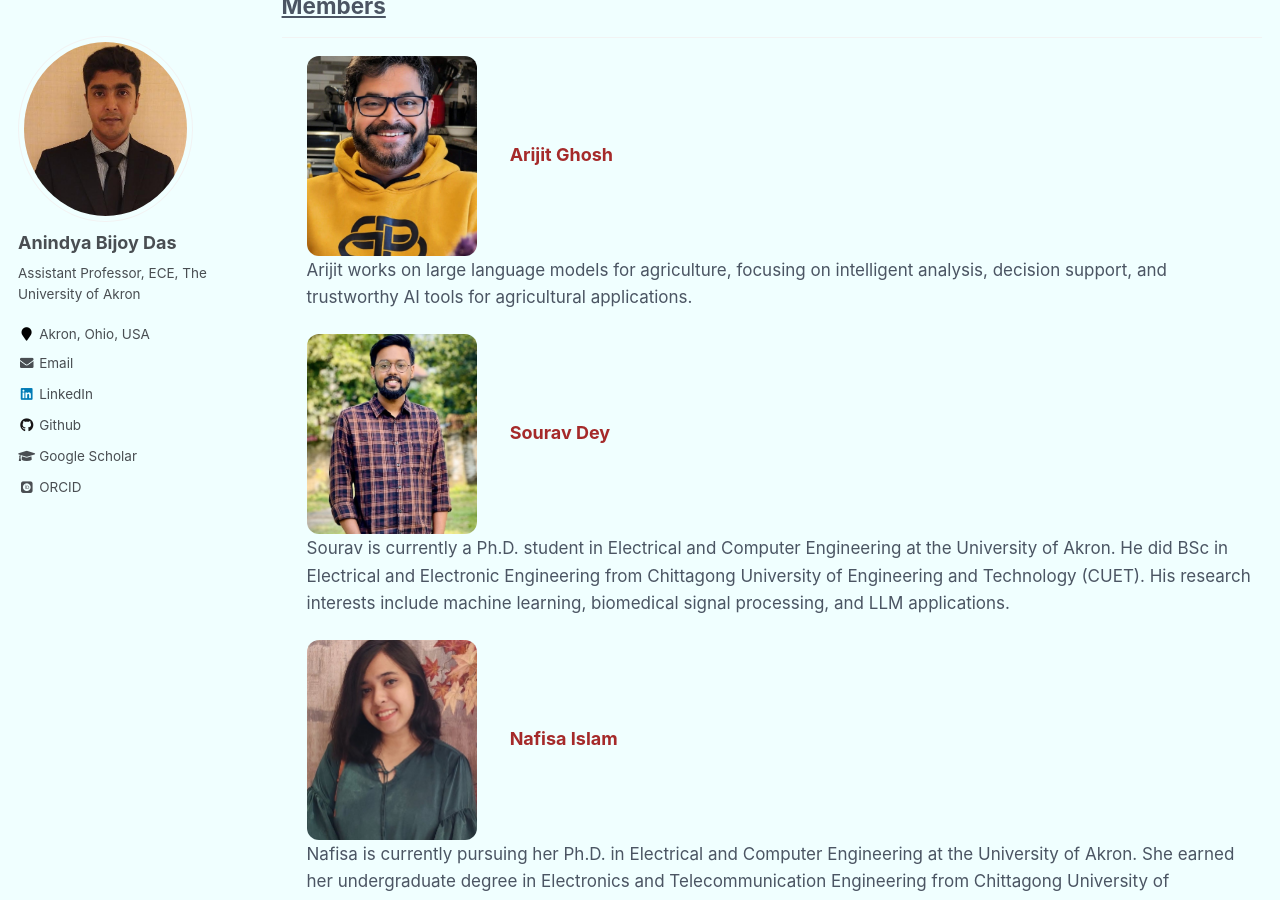
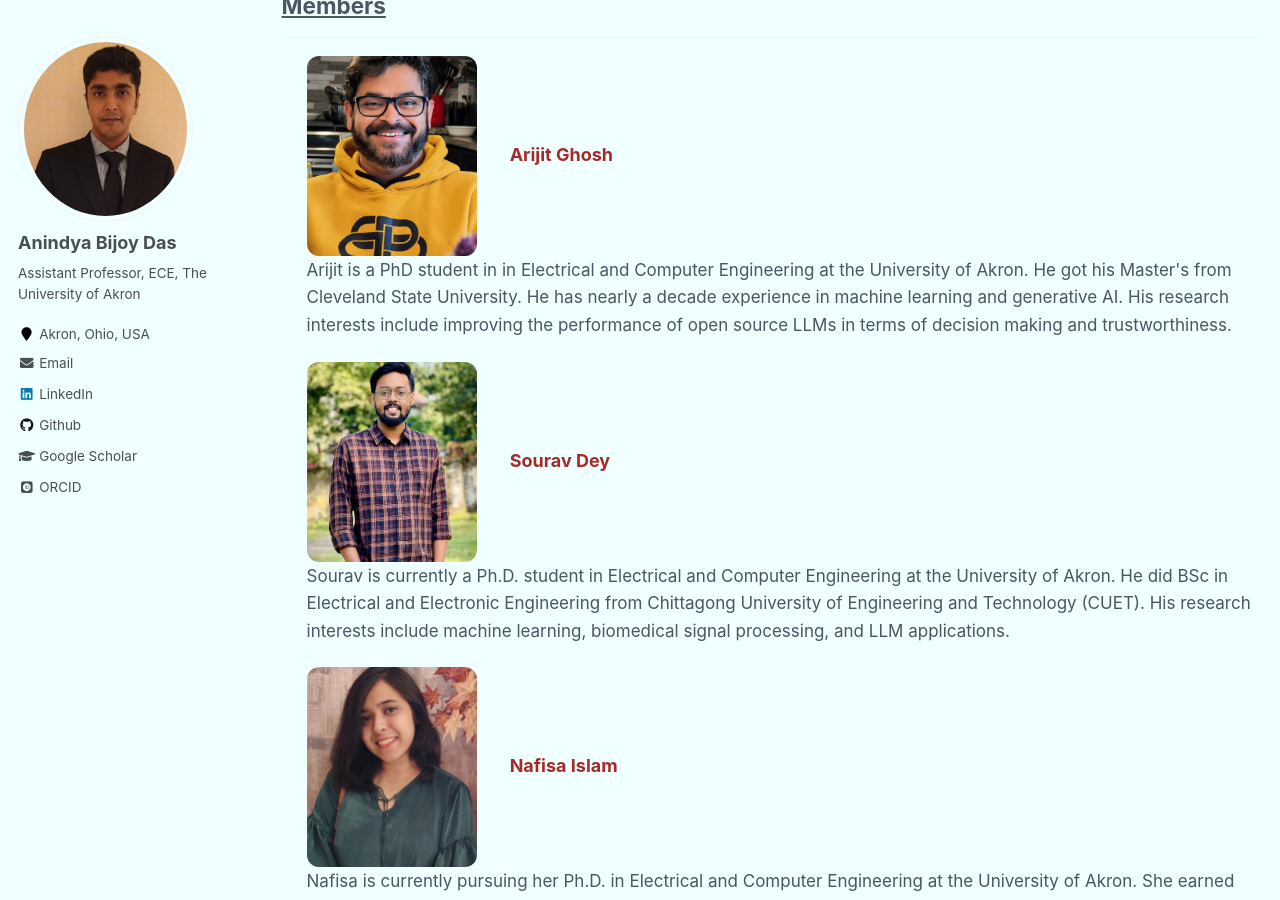
Before and after one commit to anindyabijoydas/portfolio, a Jekyll site: the page built from _pages/axiom.md, in a window 1280 px wide and 900 px high, scrolled down 841 px. Built offline with Jekyll 4.4.1, drawn with Linux system fonts in a browser that asks for light colours; some web fonts are replaced.

Commit message:
Update axiom.md

```diff
--- a/_pages/axiom.md
+++ b/_pages/axiom.md
@@ -75,7 +75,7 @@ Members
      style="width:170px; height:200px; object-fit:cover; border-radius:12px; margin-right:28px;">
 <span style="color:#A52A2A; font-size:18px; font-weight:700;">Arijit Ghosh</span><br/>
 <span style="font-size:17px; color:#4B5563;">
-Arijit works on large language models for agriculture, focusing on intelligent analysis, decision support, and trustworthy AI tools for agricultural applications.
+Arijit is a PhD student in in Electrical and Computer Engineering at the University of Akron. He got his Master's from Cleveland State University. He has nearly a decade experience in machine learning and generative AI. His research interests include improving the performance of open source LLMs in terms of decision making and trustworthiness.
 </span>
 </p>
 
```
